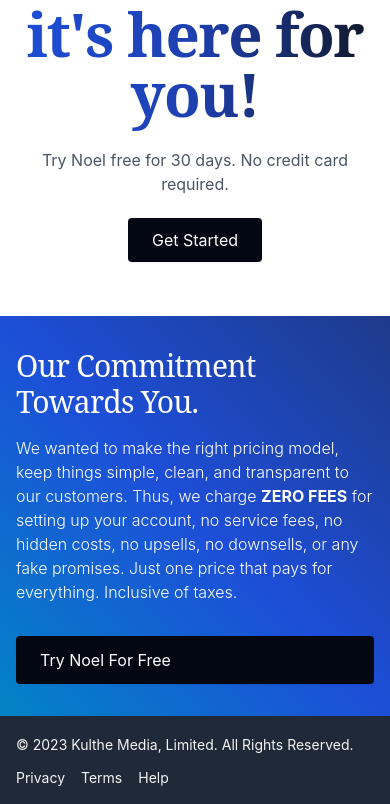
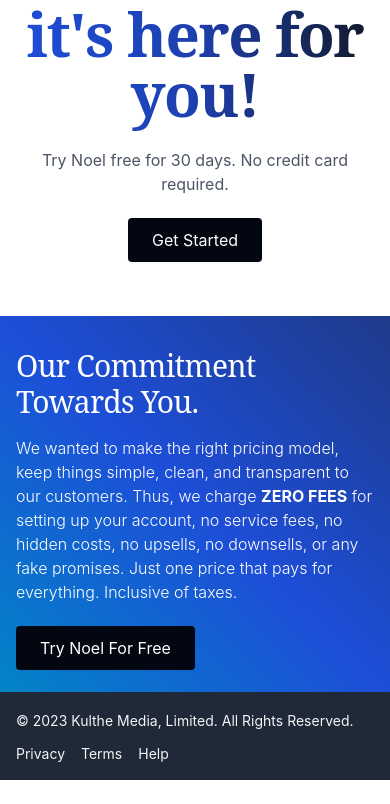
Before and after one commit to iamsid47/get-noel, a React (Create React App) app: page / in a window 390 px wide. Shown: the part 8638-9442 px from the top of the page. After the commit the page ends 9418 px from the top, so only its background shows below. Built offline with nearby package versions, Linux system fonts and the light colour scheme.

Commit message:
made the footer responsive

```diff
--- a/src/components/Footer.jsx
+++ b/src/components/Footer.jsx
@@ -17,11 +17,9 @@
               downsells, or any fake promises. Just one price that pays for
               everything. Inclusive of taxes.
             </p>
-            <div class="flex flex-col space-y-4 sm:flex-row sm:space-y-0 sm:space-x-4">
-              <a href="/get-started" class="buttoncl">
-                Try Noel For Free
-              </a>
-            </div>
+            <a href="/get-started" class="buttoncl my-4">
+              Try Noel For Free
+            </a>
           </div>
         </div>
       </section>
```
